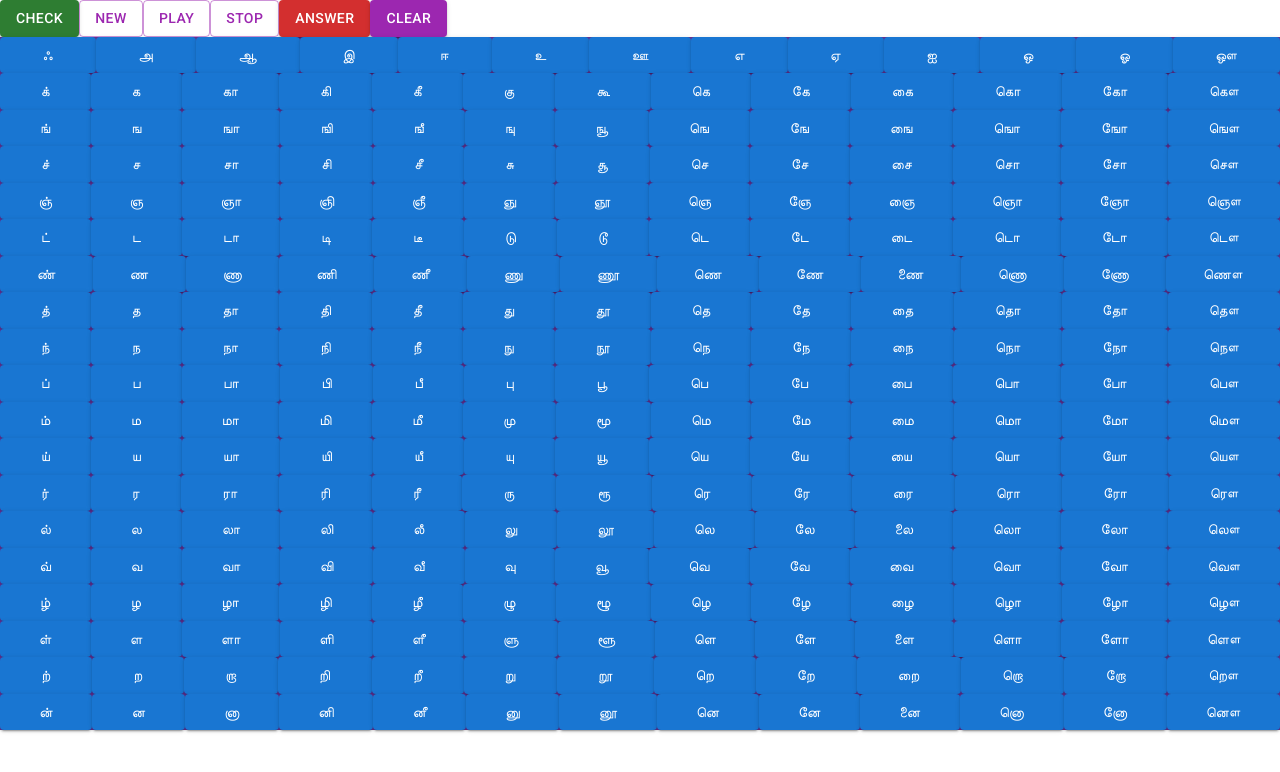
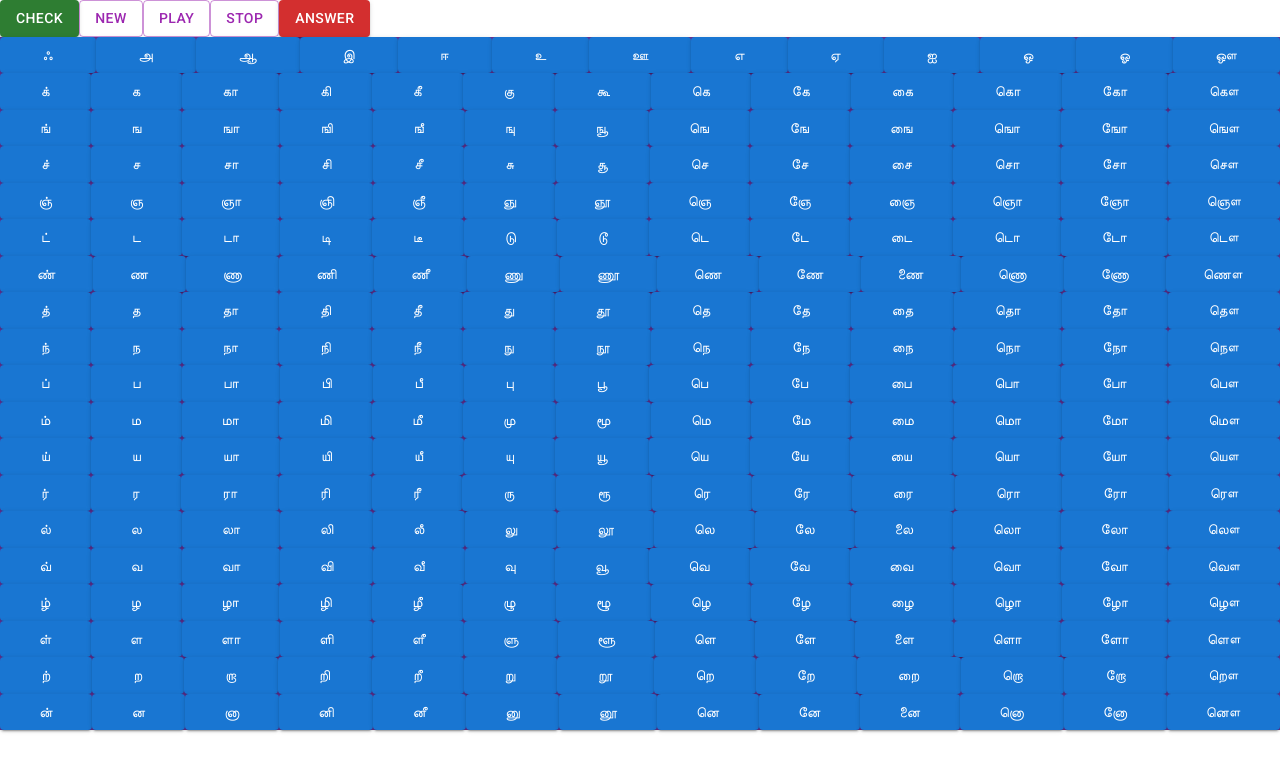
Before and after one commit to aadhavanpl/lang-basics, a React (Create React App) app: page / in a window 1280 px wide. Shown: the top 772 px of the page. Built offline with nearby package versions, Linux system fonts and the light colour scheme.

Commit message:
added delay functions to necessary buttons

```diff
--- a/src/App.js
+++ b/src/App.js
@@ -45,6 +45,10 @@ function AudioPlayer() {
         console.log("incorrect. try again");
       }
         ans = "";
+        setTimeout(function(){
+          document.getElementById("result").innerHTML = "";
+          document.getElementById("printing").innerHTML = "";
+        }, 3000);
       }}>Check</Button>
 
       <Button variant="outlined" color="secondary" onClick={() => {
@@ -57,13 +61,20 @@ function AudioPlayer() {
       <Button variant="outlined" color="secondary" onClick={() => {play()}} type="button">Play</Button>
       {/* <IconButton aria-label="PlayCircle" size="large" color="secondary"></IconButton> */}
       <Button variant="outlined" color="secondary" onClick={() => {stop()}} type="button">Stop</Button>
-      <Button variant="contained" color="error" onClick={() => {document.getElementById("final_answer").innerHTML = final_ans;}} type = "button">Answer</Button>
-      <Button variant="contained" color="secondary" onClick={() => {
+
+      <Button variant="contained" color="error" onClick={() => {
+          document.getElementById("final_answer").innerHTML = final_ans;
+          setTimeout(function(){
+            document.getElementById("final_answer").innerHTML = "";
+          }, 3000);
+      }} type = "button">Answer</Button>
+
+      {/* <Button variant="contained" color="secondary" onClick={() => {
         ans = ""
         document.getElementById("printing").innerHTML = ans;
         document.getElementById("final_answer").innerHTML = "";
         document.getElementById("result").innerHTML = "";
-      }}>Clear</Button>
+      }}>Clear</Button> */}
     </div>
   )
 }
```
